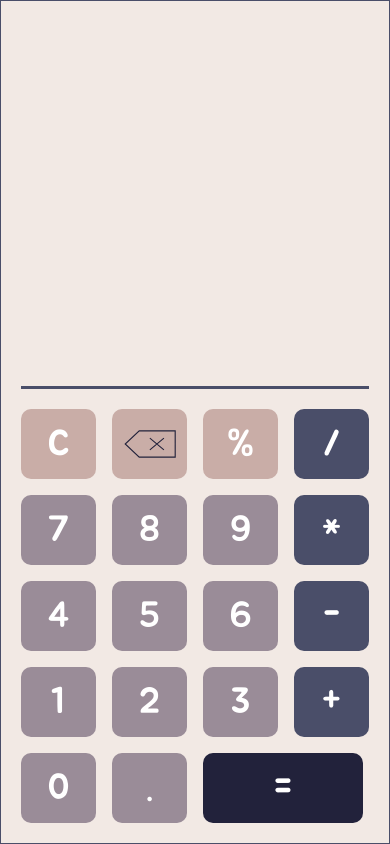
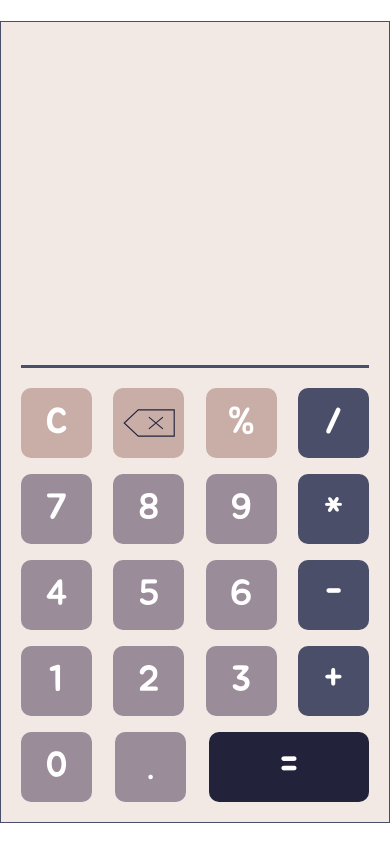
Before and after one commit to sakinarahimova/CodeAlpha_Calculator, a plain HTML site: page index.html in a window 390 px wide. Drawn offline with Linux system fonts and the light colour scheme.

Commit message:
third commit

```diff
--- a/style.css
+++ b/style.css
@@ -53,6 +53,7 @@ h1{
     /* width: 100%; */
     display: flex;
     flex-wrap: wrap;
+    justify-content: space-between;
     gap: 18px;
 }
 .buttons-container button{
@@ -81,7 +82,7 @@ h1{
     }
     .calculator{
         width: 420px;
-        height: 100%;
+        height: 95vh;
     }
     .output{
         margin-bottom: 36px;
@@ -99,7 +100,7 @@ h1{
     }
     .buttons-container button{
         font-size: 36px;
-        width: 75px;
+        width: calc(100%/4 - 16px);
     }
     #equal{
     width: 160px;
```
